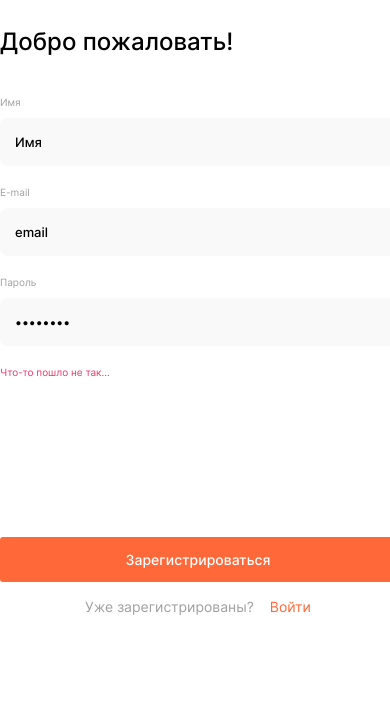
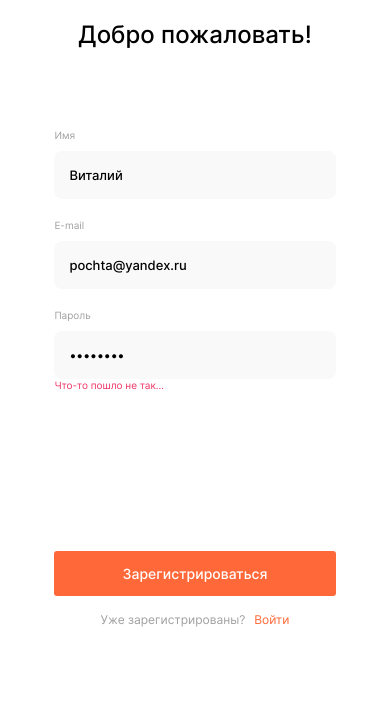
Before and after one commit to Elizaveta-Parada/movies-explorer-frontend, a React app: page /signup in a window 390 px wide. Shown: the part 124-844 px from the top of the page. Built offline with nearby package versions, Linux system fonts and the light colour scheme.

Commit message:
PP route/login

```diff
--- a/src/components/Login/Login.css
+++ b/src/components/Login/Login.css
@@ -1,11 +1,6 @@
-.login {
-    display: flex;
-    flex-direction: column;
-    align-items: center;
-}
-
 .login__container {
-    width: 396px;
+    width: calc(260px + (396 - 260)*((100vw - 320px)/(768 - 320)));
+    max-width: 396px;
     margin: auto;
 }
 
@@ -16,13 +11,14 @@
 }
 
 .login__title {
-    margin: 40px 0 40px 0;
+    margin: 37px 0 40px 0;
     font-size: 24px;
     font-weight: 500;
     line-height: normal;
 }
 
 .login__form {
+    width: 100%;
     display: flex;
     flex-direction: column;
 }
@@ -48,6 +44,10 @@
     padding-left: 15px;
 }
 
+.login__form-input:nth-of-type(3) {
+    margin-bottom: 0px;
+}
+
 .login__button {
     border-radius: 3px;
     background: #FF6838;
@@ -58,9 +58,23 @@
     font-weight: 500;
     line-height: normal;
     border-style: none;
-    margin-top: 159px;
+    margin-top: 154px;
     margin-bottom: 16px;
     padding: 0;
+}
+
+.login__btn{
+    margin-top: 71px;
+    border-radius: 3px;
+    background: #FF6838;
+    height: 45px;
+    color: #FFF;
+    text-align: center;
+    font-size: 14px;
+    font-weight: 500;
+    line-height: normal;
+    border-style: none;
+    margin-bottom: 16px;
 }
 
 .login__text {
@@ -72,7 +86,7 @@
     margin: 0;
     display: flex;
     justify-content: center;
-    gap: 16px;
+    gap: 9px;
 }
 
 .login__link {
@@ -89,3 +103,43 @@
     font-weight: 400;
     line-height: normal;
 }
+
+@media screen and (max-width: 800px) {
+    .login__logo {
+        margin-top: 232px;
+    }
+
+}
+
+@media screen and (max-width: 400px) {
+    .login__logo {
+        margin-top: 56px;
+        text-align: center;
+    }
+    .login__container {
+        display: flex;
+        flex-direction: column;
+        align-items: center;
+    }
+
+    .login__title {
+        margin-top: 50px;
+        margin-bottom: 80px;
+    }
+
+    .login__text {
+        font-size: 12px;
+    }
+
+    .login__link {
+        font-size: 12px;
+    }
+
+    .login__button {
+        margin-top: 243px;
+    }
+
+    .login__btn {
+        margin-top: 160px;
+    }
+}
--- a/src/components/Login/Login.js
+++ b/src/components/Login/Login.js
@@ -10,7 +10,7 @@ function Login() {
                 <h2 className="login__title">Рады видеть!</h2>
                 <form className="login__form">
                     <label className='login__form-text'>E-mail</label>
-                    <input className="login__form-input" name="email" type="email" placeholder="Email" value="email" required autoComplete="username"></input>
+                    <input className="login__form-input" name="email" type="email" placeholder="Email" value="pochta@yandex.ru" required autoComplete="username"></input>
                     <label className='login__form-text'>Пароль</label>
                     <input className="login__form-input" name="password" type="password" placeholder="Пароль" value="password" required autoComplete="curren-password"></input>
                     <button className="login__button" type="submit" >Войти</button>
--- a/src/components/Register/Register.js
+++ b/src/components/Register/Register.js
@@ -11,16 +11,16 @@ function Register() {
                 <h2 className="login__title">Добро пожаловать!</h2>
                 <form className="login__form">
                 <label className='login__form-text'>Имя</label>
-                    <input className="login__form-input" name="Имя" type="text" placeholder="Имя" value="Имя"
+                    <input className="login__form-input" name="Имя" type="text" placeholder="Имя" value="Виталий"
                     required minLength='2' maxLength='30'></input>
                     <label className='login__form-text'>E-mail</label>
                     <input className="login__form-input" name="email" type="email" placeholder="Email"
-                    value="email" required autoComplete="username"></input>
+                    value="pochta@yandex.ru" required autoComplete="username"></input>
                     <label className='login__form-text'>Пароль</label>
                     <input className="login__form-input" name="password" type="password" placeholder="Пароль"
                     value="password" required autoComplete="curren-password"></input>
                     <span className='login__massege'>Что-то пошло не так...</span>
-                    <button className="login__button" type="submit" >Зарегистрироваться</button>
+                    <button className="login__btn" type="submit" >Зарегистрироваться</button>
                     <p className='login__text'>
                     Уже зарегистрированы?
                         <Link className='login__link' to='/signin'>Войти</Link>
```
